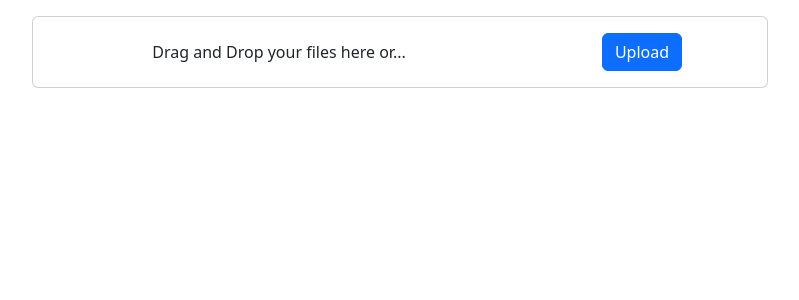
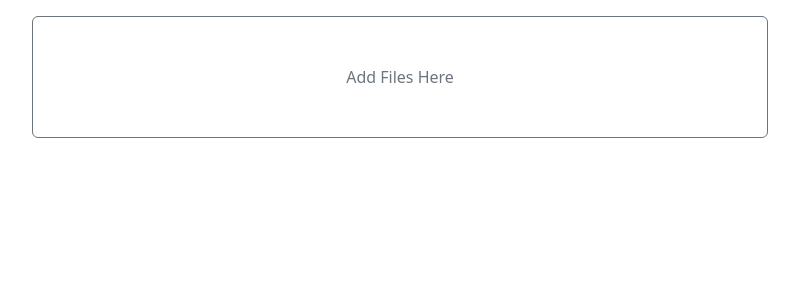
Before and after one commit to EnjoyBacon7/cbFiles, a React (Create React App) app in the folder web/: page / in a window 1280 px wide. Shown: the top 300 px of the page, without its empty margins (240-1039 px from the left). Built offline with nearby package versions, Linux system fonts and the light colour scheme.

Commit message:
Simplified Upload Button

```diff
--- a/web/src/components/CbUpload.js
+++ b/web/src/components/CbUpload.js
@@ -1,21 +1,13 @@
 // System imports
-import Card from 'react-bootstrap/Card';
-import Row from 'react-bootstrap/Row';
-import Col from 'react-bootstrap/Col';
 import Button from 'react-bootstrap/Button';
 
 // Upload component
 export function CbUpload() {
     return (
-        <div>
-            <Card>
-                <Card.Body className='text-center'>
-                    <Row>
-                        <Col xs='8' className='my-auto'>Drag and Drop your files here or...</Col>
-                        <Col xs='4' className='my-auto'><Button variant='primary' className=''>Upload</Button></Col>
-                    </Row>
-                </Card.Body>
-            </Card>
+        <div className='d-flex flex-column'>
+            <Button variant='outline-secondary my-aut p-5'>
+                Add Files Here
+            </Button>
         </div>
     );
 }
```
